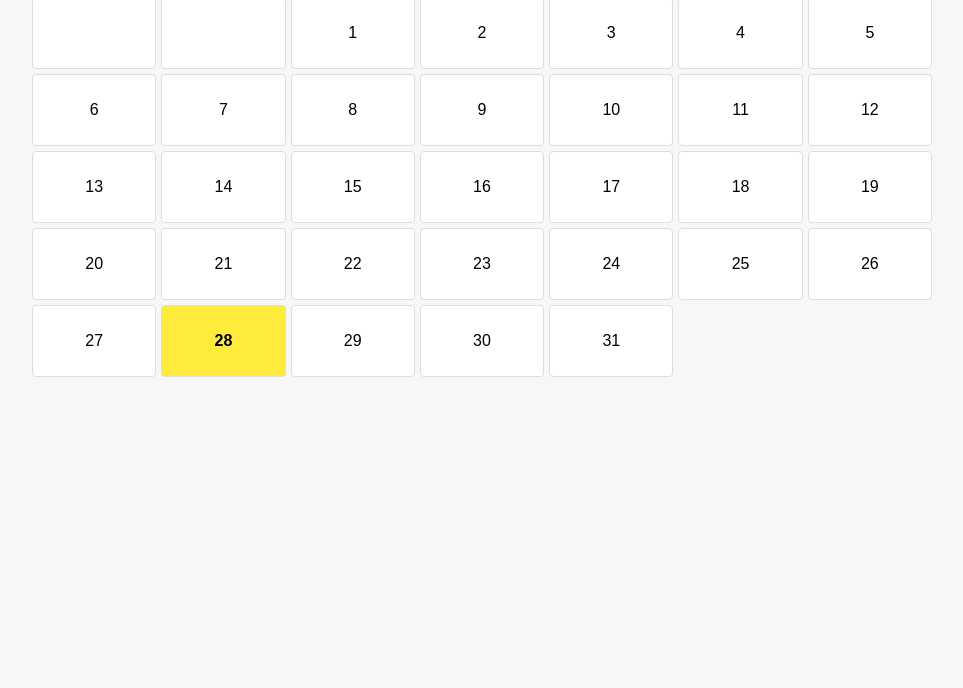
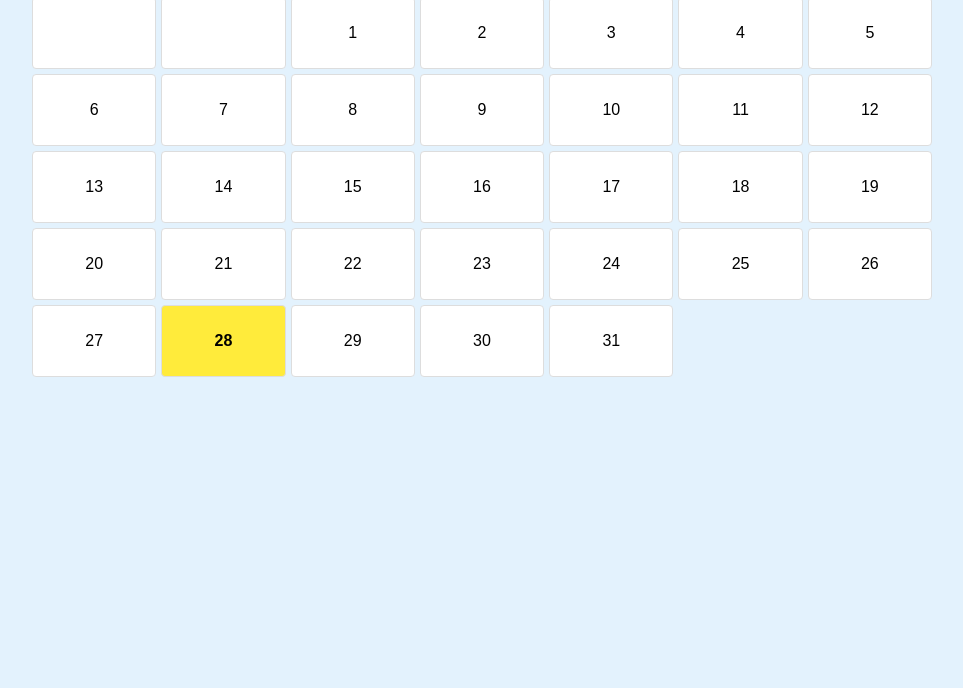
Before and after one commit to NickLP-RMT/BookingAYB, a plain HTML site: page calendar2.html in a window 1280 px wide. Shown: the part 112-800 px from the top of the page, without its empty margins (158-1121 px from the left). Drawn offline with Linux system fonts and the light colour scheme; no server answers.

Commit message:
Update calendar2.html

```diff
--- a/calendar2.html
+++ b/calendar2.html
@@ -7,7 +7,7 @@
   <style>
     body {
       font-family: Arial, sans-serif;
-      background-color: #f7f7f7;
+      background-color: #e3f2fd;
     }
     .calendar {
       max-width: 900px;
```
